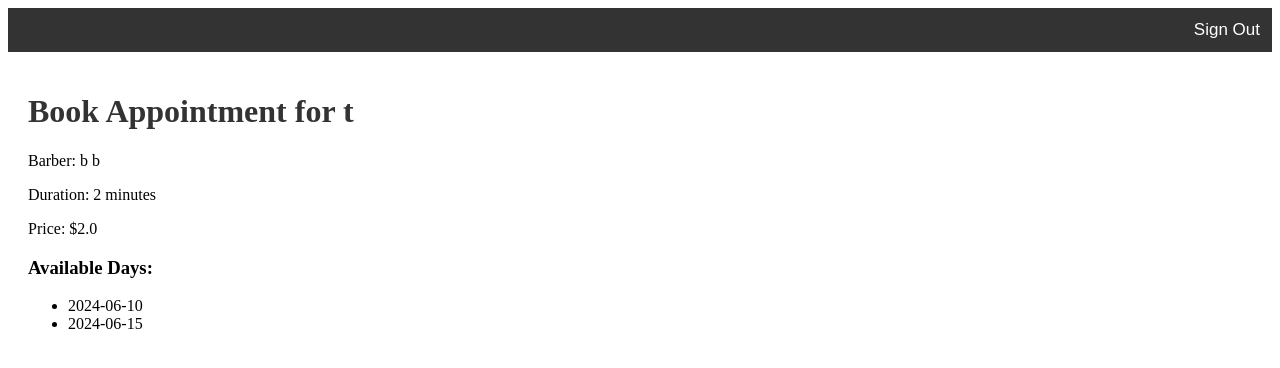
After one commit to amanmessinezis/BarberBookingSystem, a Flask app: page /book_appointment/1 in a window 1280 px wide. The commit adds this page. Shown: the top 368 px of the page. Run offline with Flask 3, Linux system fonts and the light colour scheme; a user stored in the database is signed in.

Commit message:
ENTIRELY CHATGPT! available days when a customer wants to book appointment

```diff
--- a/app.py
+++ b/app.py
@@ -349,6 +349,24 @@ def view_barbers(shop_id):
                            barber_services=barber_services)
 
 
+@app.route('/book_appointment/<int:service_id>', methods=['GET'])
+@login_required
+def book_appointment(service_id):
+    service = Service.query.get_or_404(service_id)
+    barber = Barber.query.get(service.barber_id)
+    availabilities = Availability.query.filter_by(barber_id=barber.id).all()
+    available_days = []
+
+    for availability in availabilities:
+        # Check if the availability duration is long enough for the service
+        availability_duration = (datetime.combine(datetime.min, availability.end_time) - datetime.combine(datetime.min,
+                                                                                                          availability.start_time)).seconds // 60
+        if availability_duration >= service.duration:
+            available_days.append(availability.date)
+
+    return render_template('book_appointment.html', service=service, barber=barber, available_days=available_days)
+
+
 @app.route('/leave_barbershop/<int:shop_id>', methods=['POST'])
 @login_required
 def leave_barbershop(shop_id):
--- /dev/null
+++ b/templates/book_appointment.html
@@ -0,0 +1,18 @@
+{% extends 'base.html' %}
+
+{% block content %}
+    <h1>Book Appointment for {{ service.name }}</h1>
+    <p>Barber: {{ barber.first_name }} {{ barber.last_name }}</p>
+    <p>Duration: {{ service.duration }} minutes</p>
+    <p>Price: ${{ service.price }}</p>
+
+    <h3>Available Days:</h3>
+    <ul>
+        {% for day in available_days %}
+            <li>{{ day }}</li>
+        {% else %}
+            <li>No available days for this service.</li>
+        {% endfor %}
+    </ul>
+
+{% endblock %}
--- a/templates/view_barbers.html
+++ b/templates/view_barbers.html
@@ -14,6 +14,9 @@
                     <p>Name: {{ service.name }}</p>
                     <p>Duration: {{ service.duration }} minutes</p>
                     <p>Price: ${{ service.price }}</p>
+                    <form action="{{ url_for('book_appointment', service_id=service.id) }}" method="GET">
+                        <button type="submit">Book Appointment</button>
+                    </form>
                 </li>
             {% endfor %}
         </ul>
```
Also changed, not shown: instance/BBS.db.
